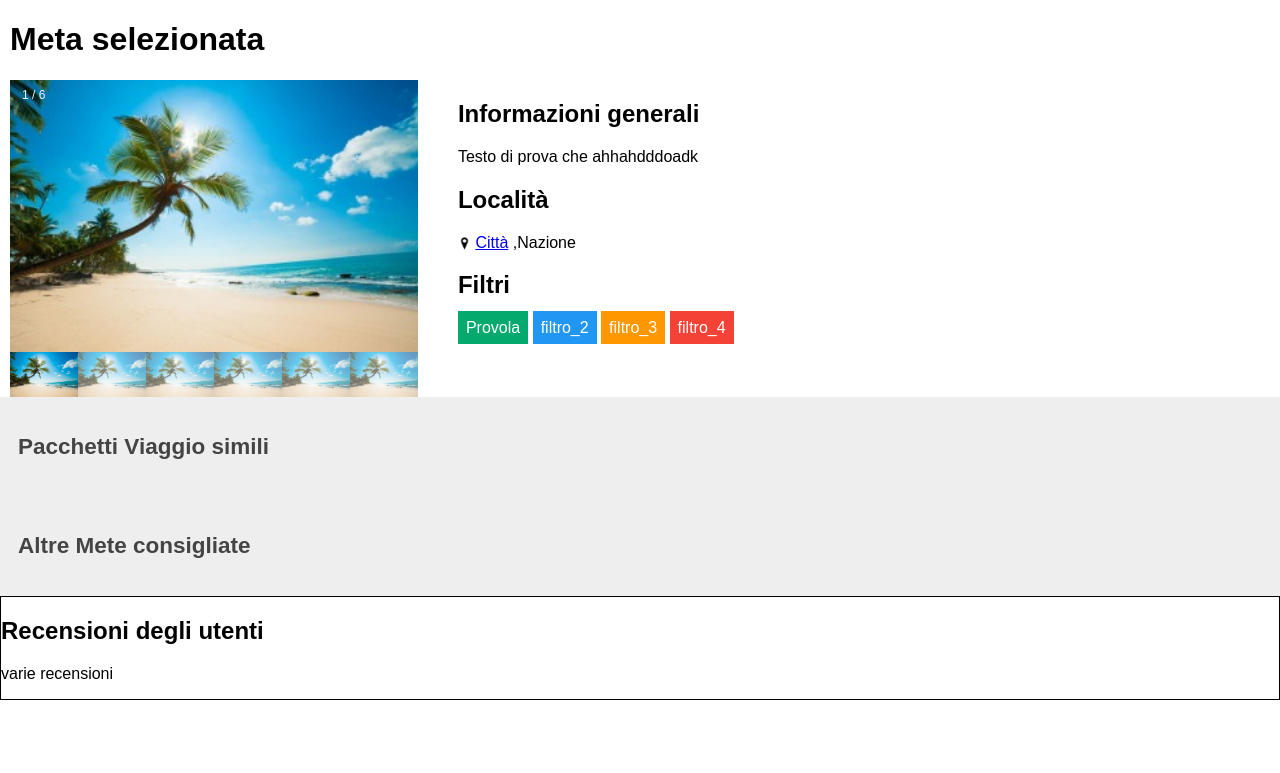
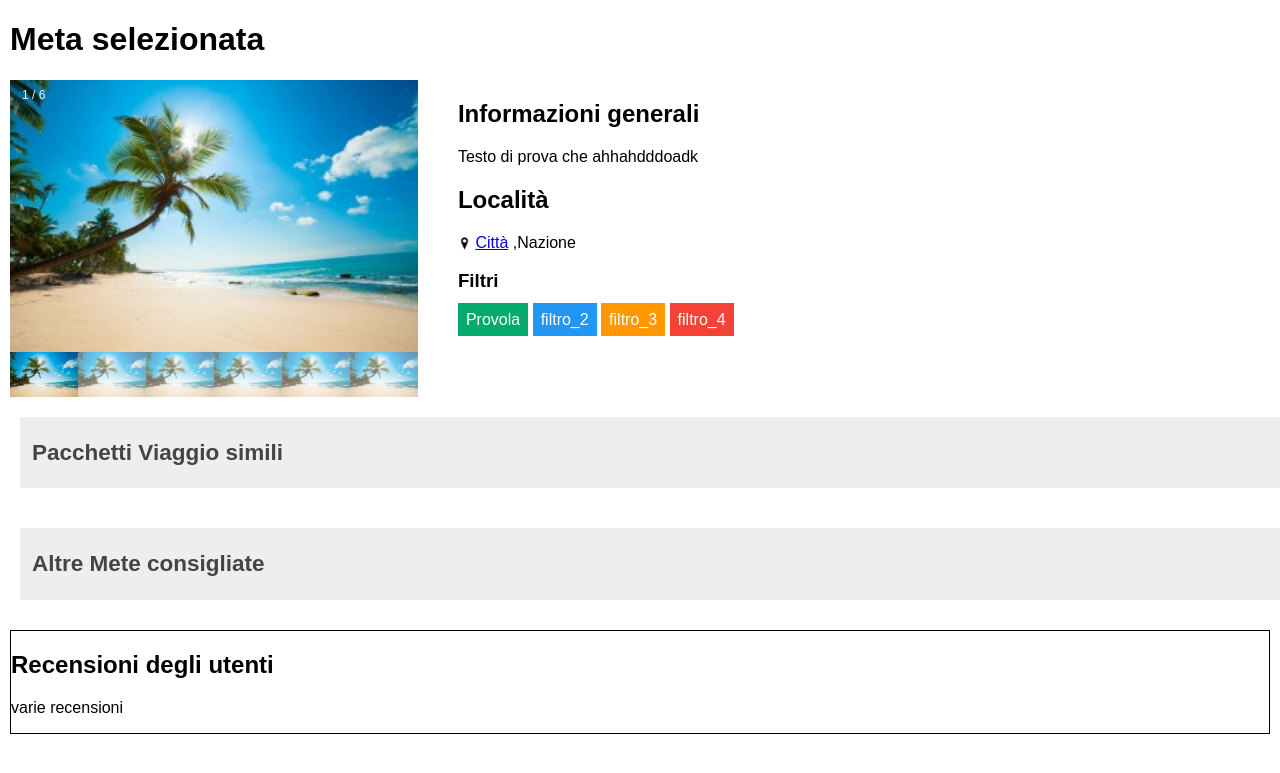
Before and after one commit to PAT19999/PlanAndTravel, a PHP site: page /pages/meta_1.html in a window 1280 px wide. Shown: the top 773 px of the page. Run offline with PHP 8.4, Linux system fonts and the light colour scheme.

Commit message:
sistemato il margine dei collapse

```diff
--- a/pages/meta_1.html
+++ b/pages/meta_1.html
@@ -86,7 +86,7 @@
             <p><img src="../drawable/position.jpg" width="13px" height="13px" alt="position">
                 <a title="Città" href="https://www.comune.barletta.bt.it/retecivica/" target="_blank">Città</a> ,Nazione</p>
 
-            <h2>Filtri</h2>
+            <h3>Filtri</h3>
             <span class="label filtro_1">Provola</span>
             <span class="label filtro_2">filtro_2</span>
             <span class="label filtro_3">filtro_3</span>
--- a/style/stile_meta.css
+++ b/style/stile_meta.css
@@ -109,21 +109,18 @@ h5{
     opacity: 1;
 }
 
-.recensioni{
-    border: 1px solid;
-}
-
 /* Style the button that is used to open and close the collapsible content */
 .collapsible {
     background-color: #eee;
     color: #444;
     cursor: pointer;
-    padding: 18px;
     width: 100%;
     border: none;
     text-align: left;
     outline: none;
     font-size: 15px;
+    margin: 20px;
+    padding: 4px 12px;
 }
 
 /* Add a background color to the button if it is clicked on (add the .active class with JS), and when you move the mouse over it (hover) */
@@ -251,3 +248,8 @@ img {
 .filtro_2 {background-color: #2196F3;} /* Blue */
 .filtro_3 {background-color: #ff9800;} /* Orange */
 .filtro_4 {background-color: #f44336;} /* Red */
+
+.recensioni{
+    border: 1px solid;
+    margin: 10px;
+}
```
Also changed, not shown: pages/Meta.html (+6 -4 lines).
